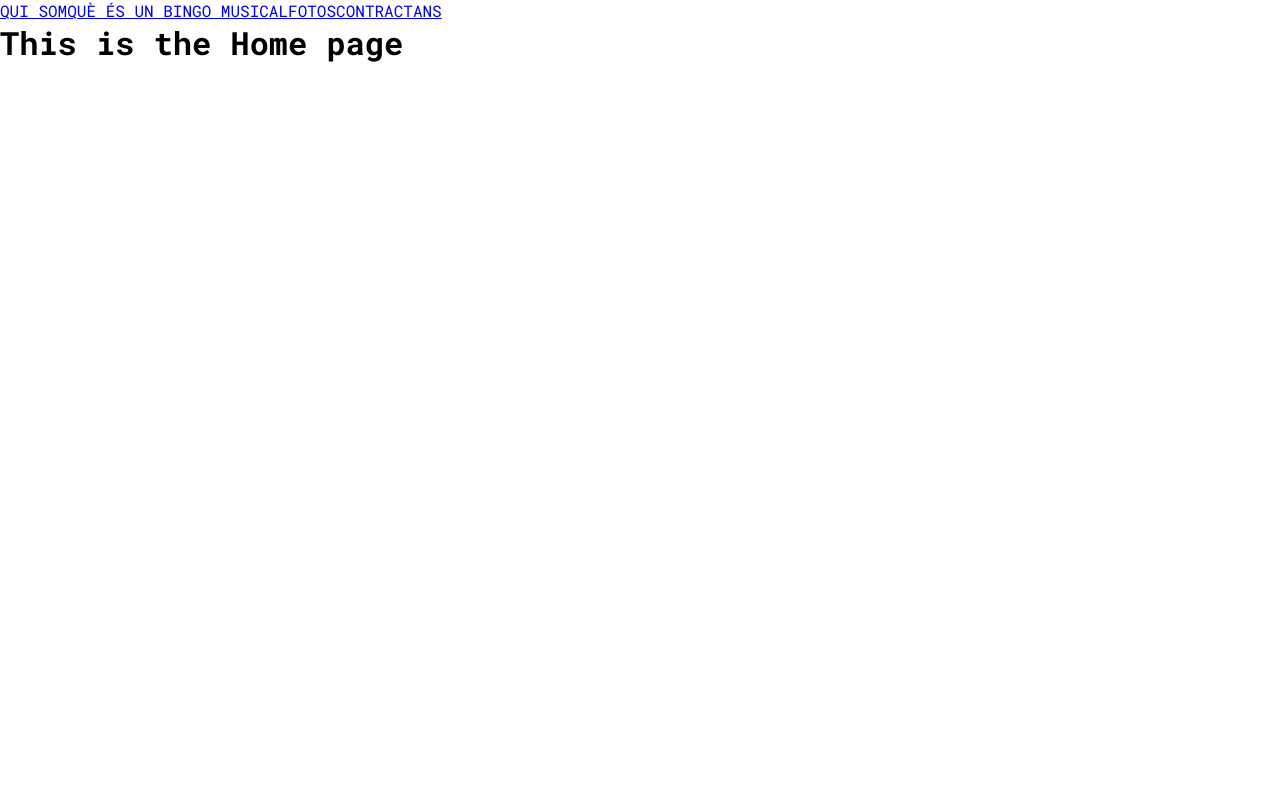
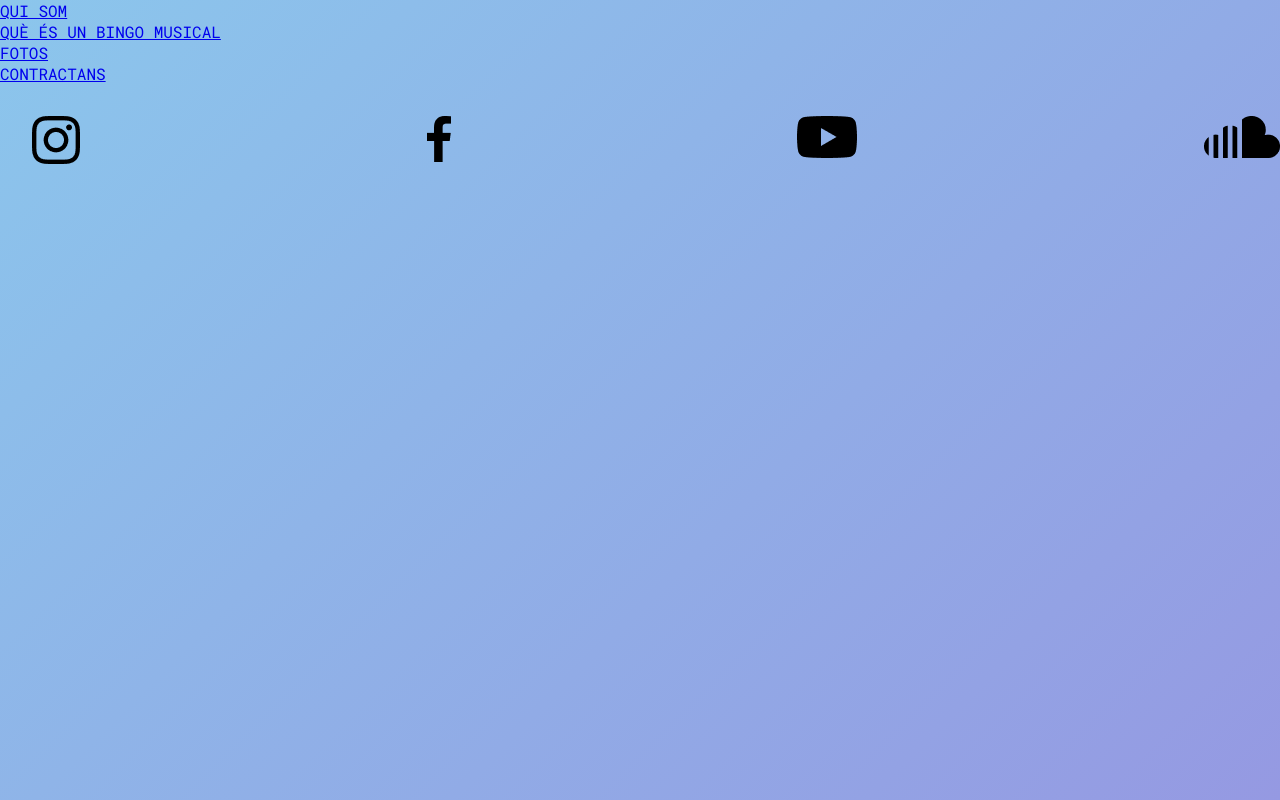
Before and after one commit to gteixi/social-bingo-webpage, a React (Create React App) app: page /home in a window 1280 px wide. Built offline with nearby package versions, Linux system fonts and the light colour scheme.

Commit message:
Create SocialMedia component

```diff
--- /dev/null
+++ b/src/components/SocialMedia/SocialMedia.scss
@@ -0,0 +1,3 @@
+.socialMedia__logo {
+  height: 50px;
+}
--- /dev/null
+++ b/src/components/SocialMedia/SocialMedia.tsx
@@ -0,0 +1,44 @@
+import React from "react";
+
+function SocialMedia() {
+  const logoRoutePath = "./assets/socialMedia/";
+
+  const logoRoute = [
+    {
+      name: "Instagram",
+      image: `${logoRoutePath}instagram.png`,
+      link: "https://www.instagram.com/lasocialdisfunktion/",
+    },
+    {
+      name: "Facebook",
+      image: `${logoRoutePath}facebook.png`,
+      link: "https://www.facebook.com/lasocialdisfunktion/",
+    },
+    {
+      name: "Youtube",
+      image: `${logoRoutePath}youtube.png`,
+      link: "https://www.youtube.com/channel/UCAmYo8uFnnmWaG0qBbmqEfw",
+    },
+    {
+      name: "SoundCloud",
+      image: `${logoRoutePath}soundcloud.png`,
+      link: "https://soundcloud.com/la-social-disfunktion",
+    },
+  ];
+
+  return (
+    <>
+      {logoRoute.map((logo) => (
+        <a href={`${logo.link}`}>
+          <img
+            className="socialMedia__logo"
+            src={`${logo.image}`}
+            alt={`${logo.name}`}
+          />
+        </a>
+      ))}
+    </>
+  );
+}
+
+export default SocialMedia;
--- /dev/null
+++ b/src/pages/home/Home.scss
@@ -0,0 +1,18 @@
+.homeContainer {
+  display: flex;
+  flex-direction: column;
+  text-decoration: none;
+  cursor: pointer;
+  background-color: #8bc6ec;
+  background-image: linear-gradient(135deg, #8bc6ec 0%, #9599e2 100%);
+  height: 100vh;
+}
+
+.socialMedia {
+  width: 100%;
+  display: flex;
+  flex-direction: row;
+  justify-content: space-between;
+  margin: 1em;
+  padding: 1em;
+}
--- a/src/pages/home/Home.tsx
+++ b/src/pages/home/Home.tsx
@@ -1,20 +1,21 @@
 import React from "react";
 import { Link } from "react-router-dom";
+import SocialMedia from "../../components/SocialMedia/SocialMedia";
+
+import "./Home.scss";
 
 function Home() {
   return (
-    <>
-      <div>
+    <div className="homeContainer">
       <Link to="/about">QUI SOM</Link>
       <Link to="/description">QUÈ ÉS UN BINGO MUSICAL</Link>
       {/* <Link to="/description_more">INSTRUCCIONS</Link> */}
       <Link to="/pictures">FOTOS</Link>
       <Link to="/contact">CONTRACTANS</Link>
+      <div className="socialMedia">
+        <SocialMedia />
       </div>
-      <div>
-        <h1>This is the Home page</h1>
     </div>
-    </>
   );
 }
 
--- a/src/pages/welcome/Welcome.scss
+++ b/src/pages/welcome/Welcome.scss
@@ -1,4 +1,4 @@
-.mainContainer {
+.welcomeContainer {
   height: 100vh;
   display: flex;
   flex-direction: column;
@@ -41,7 +41,3 @@
   margin: 1em;
   padding: 1em;
 }
-
-.socialMedia__logo {
-  height: 50px;
-}
--- a/src/pages/welcome/Welcome.tsx
+++ b/src/pages/welcome/Welcome.tsx
@@ -1,35 +1,11 @@
 import React from "react";
+import SocialMedia from "../../components/SocialMedia/SocialMedia";
 
 import "./Welcome.scss";
 
 function Welcome() {
-  const logoRoutePath = "./assets/socialMedia/";
-
-  const logoRoute = [
-    {
-      name: "Instagram",
-      image: `${logoRoutePath}instagram.png`,
-      link: "https://www.instagram.com/lasocialdisfunktion/",
-    },
-    {
-      name: "Facebook",
-      image: `${logoRoutePath}facebook.png`,
-      link: "https://www.facebook.com/lasocialdisfunktion/",
-    },
-    {
-      name: "Youtube",
-      image: `${logoRoutePath}youtube.png`,
-      link: "https://www.youtube.com/channel/UCAmYo8uFnnmWaG0qBbmqEfw",
-    },
-    {
-      name: "SoundCloud",
-      image: `${logoRoutePath}soundcloud.png`,
-      link: "https://soundcloud.com/la-social-disfunktion",
-    },
-  ];
-
   return (
-    <div className="mainContainer">
+    <div className="welcomeContainer">
       {/* UNMUTE COMPONENT */}
       <div className="header">[ UNMUTE ]</div>
       <div className="block">
@@ -47,15 +23,7 @@ function Welcome() {
         </div>
       </div>
       <div className="socialMedia">
-        {logoRoute.map((logo) => (
-          <a href={`${logo.link}`}>
-            <img
-              className="socialMedia__logo"
-              src={`${logo.image}`}
-              alt={`${logo.name}`}
-            />
-          </a>
-        ))}
+        <SocialMedia />
       </div>
     </div>
   );
```
Lines whose indentation alone changed are shown as unchanged.
